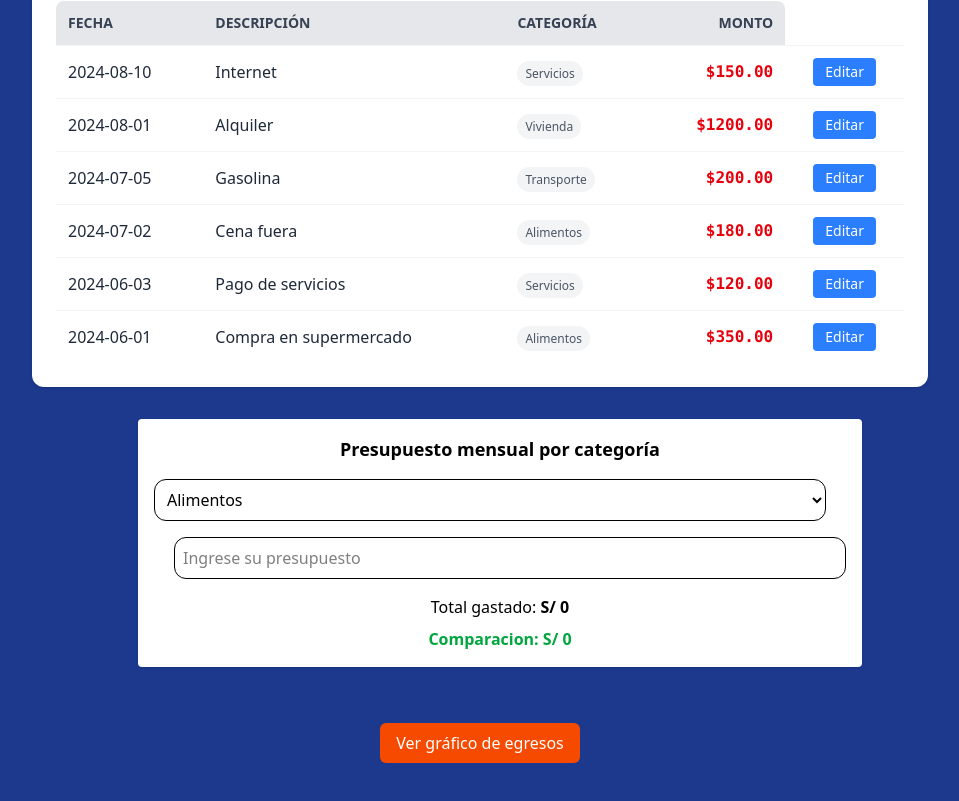
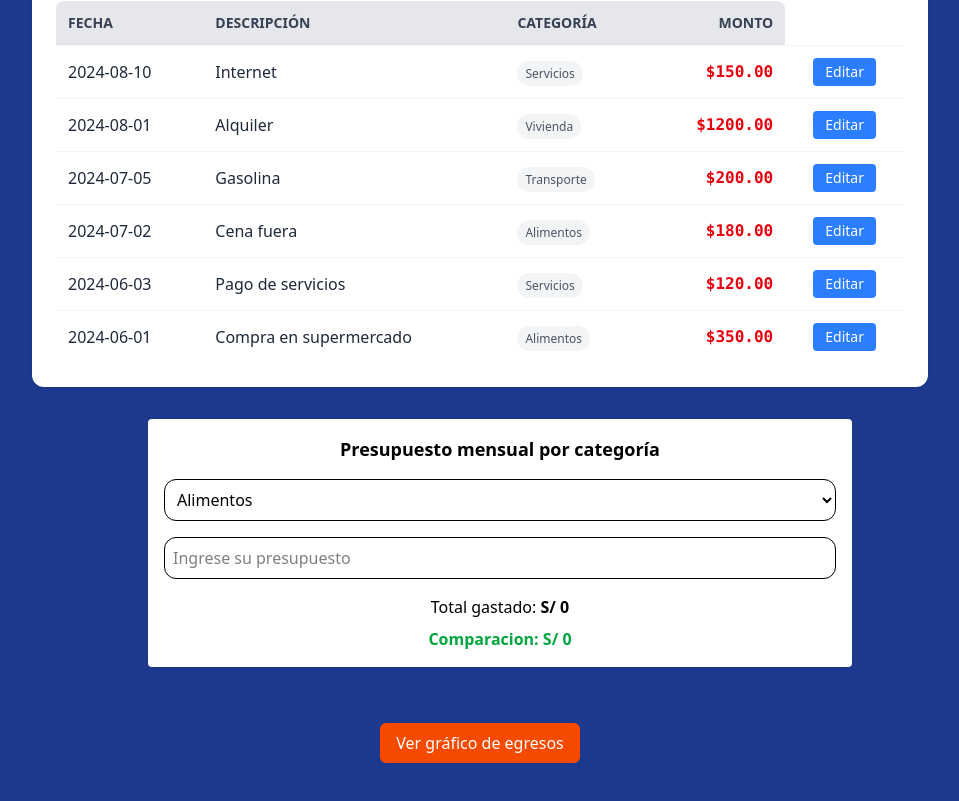
Before and after one commit to adol-sot/Proyecto-PW-G4, a React (Vite) app: page /usermain in a window 1280 px wide. Shown: the part 484-1285 px from the top of the page, without its empty margins (160-1119 px from the left). Built offline with nearby package versions, Linux system fonts and the light colour scheme.

Commit message:
Update PresupuestoCategoria.jsx

```diff
--- a/src/components/PresupuestoCategoria.jsx
+++ b/src/components/PresupuestoCategoria.jsx
@@ -43,7 +43,7 @@ function PresupuestoCategoria({ egresos }) {
         placeholder="Ingrese su presupuesto"
         value={presupuesto}
         onChange={e => setPresupuesto(e.target.value)}
-        className="border p-2 rounded-xl w-2xl mb-4 ml-5"
+        className="border p-2 rounded-xl w-2xl mb-4"
       />
 
       <p className="text-center" >Total gastado: <strong>S/ {totalGastos}</strong></p>
```
